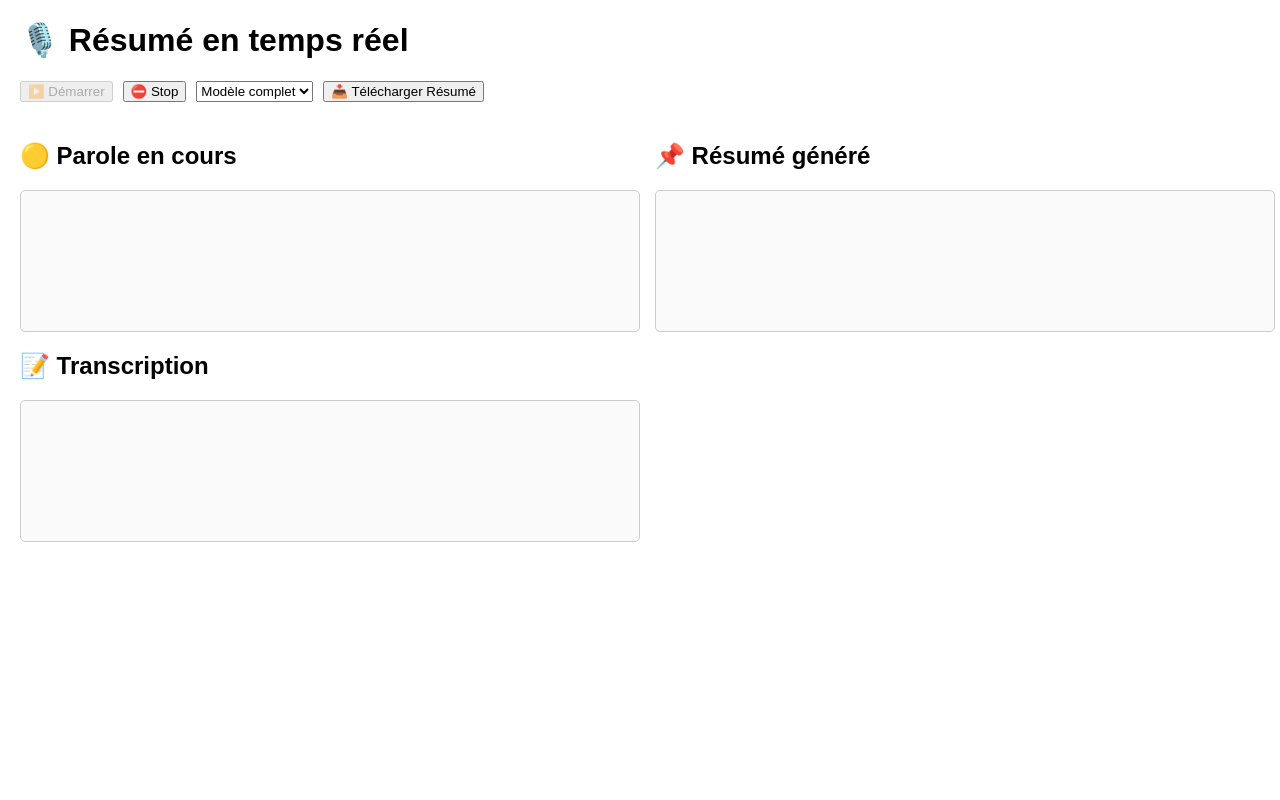
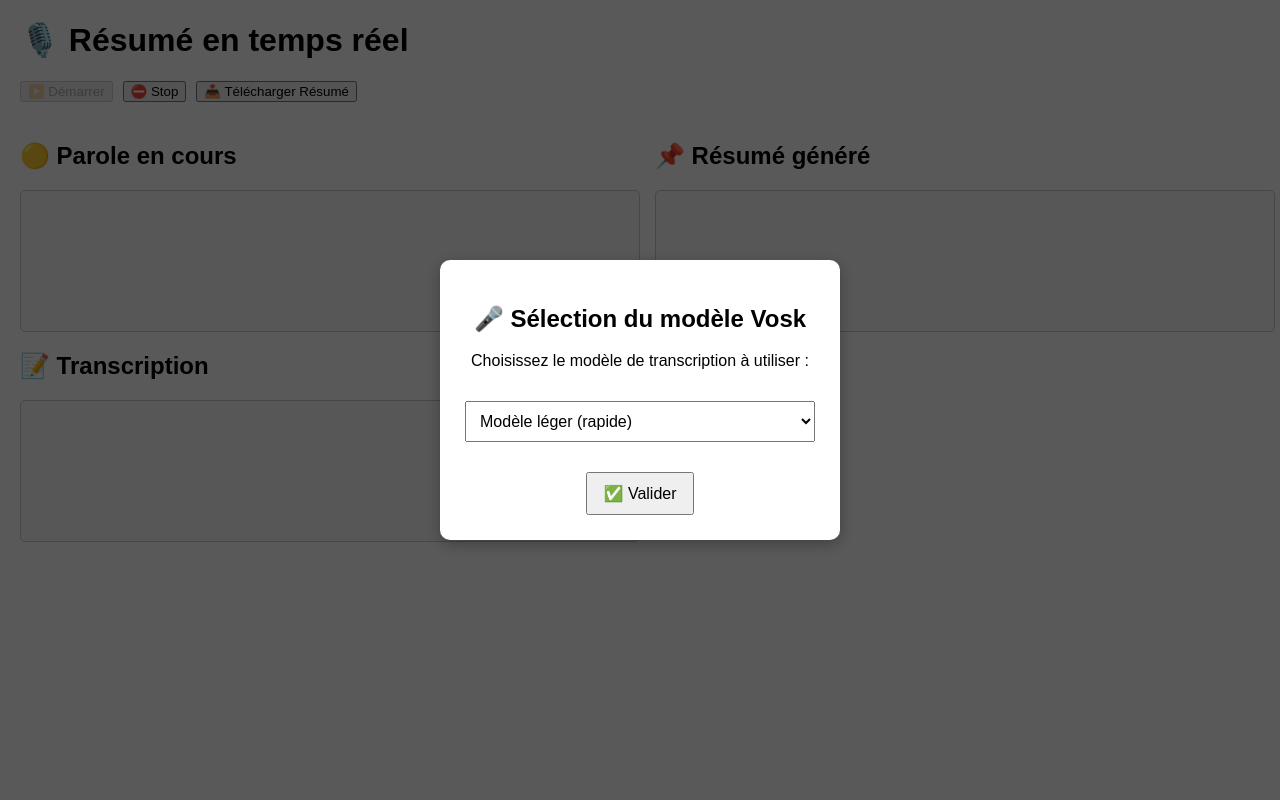
Before and after one commit to johnwaia/LocalResumeTranscriptionLive, a Flask app: page / in a window 1280 px wide. Run offline with Flask 3, Linux system fonts and the light colour scheme; data that the repository does not hold is empty.

Commit message:
feat:fenêtre pop up pour le choix de modèle vosk.

```diff
--- a/static/app.js
+++ b/static/app.js
@@ -26,29 +26,38 @@ source.onmessage = (event) => {
 };
 
 
-// ---- Boutons ----
+// --------- MODAL LOGIQUE ---------
+const modal = document.getElementById("model-modal");
+const confirmBtn = document.getElementById("confirm-model");
+const modalSelect = document.getElementById("modal-model-select");
 
+// Empêche l'utilisateur de démarrer avant choix modèle
 document.getElementById("start-session").disabled = true;
 
-// Choix du modèle => active le bouton démarrer
-document.getElementById("model-select").onchange = async (e) => {
+// User valide modèle
+confirmBtn.onclick = async () => {
+  const model = modalSelect.value;
+
   await fetch("/model/set", {
     method: "POST",
     headers: { "Content-Type": "application/json" },
-    body: JSON.stringify({ model: e.target.value }),
+    body: JSON.stringify({ model }),
   });
 
-  console.log("🟢 Modèle prêt → vous pouvez démarrer");
+  console.log(`🟢 Modèle sélectionné: ${model}`);
+
+  modal.style.display = "none";
   document.getElementById("start-session").disabled = false;
 };
 
-// 🚀 Bouton Démarrer Session (MANQUANT AVANT)
+
+// --------- BOUTONS ---------
+
 document.getElementById("start-session").onclick = async () => {
   await fetch("/session/start", { method: "POST" });
   console.log("🎤 Session démarrée !");
 };
 
-// Bouton Stop Session
 document.getElementById("stop-session").onclick = async () => {
   await fetch("/session/stop", { method: "POST" });
   console.log("🛑 Session stoppée !");
--- a/static/style.css
+++ b/static/style.css
@@ -23,3 +23,38 @@ body {
   background: #fafafa;
   overflow-y: auto;
 }
+.modal {
+  position: fixed;
+  top: 0;
+  left: 0;
+  width: 100vw;
+  height: 100vh;
+  background: rgba(0,0,0,0.65);
+  display: flex;
+  align-items: center;
+  justify-content: center;
+  z-index: 999;
+}
+
+.modal-content {
+  background: white;
+  padding: 25px;
+  border-radius: 10px;
+  width: 350px;
+  text-align: center;
+  box-shadow: 0px 4px 15px rgba(0,0,0,0.3);
+}
+
+.modal-content select {
+  width: 100%;
+  padding: 10px;
+  margin: 15px 0;
+  font-size: 16px;
+}
+
+.modal-content button {
+  margin-top: 15px;
+  padding: 10px 15px;
+  cursor: pointer;
+  font-size: 16px;
+}
--- a/templates/index.html
+++ b/templates/index.html
@@ -13,12 +13,6 @@
 <div class="toolbar">
   <button id="start-session">▶️ Démarrer</button>
   <button id="stop-session">⛔ Stop</button>
-
-  <select id="model-select">
-    <option value="vosk-model-small-fr">Modèle léger</option>
-    <option value="vosk-model-large-fr" selected>Modèle complet</option>
-  </select>
-
   <button id="download-summary">📥 Télécharger Résumé</button>
 </div>
 
@@ -49,6 +43,22 @@
 
 </div>
 
+<!-- Popup sélection du modèle -->
+<div id="model-modal" class="modal">
+  <div class="modal-content">
+    <h2>🎤 Sélection du modèle Vosk</h2>
+    <p>Choisissez le modèle de transcription à utiliser :</p>
+
+    <select id="modal-model-select">
+      <option value="vosk-model-small-fr">Modèle léger (rapide)</option>
+      <option value="vosk-model-large-fr">Modèle complet (plus précis)</option>
+    </select>
+
+    <button id="confirm-model">✅ Valider</button>
+  </div>
+</div>
+
+
 <script src="{{ url_for('static', filename='app.js') }}"></script>
 </body>
 </html>
```
